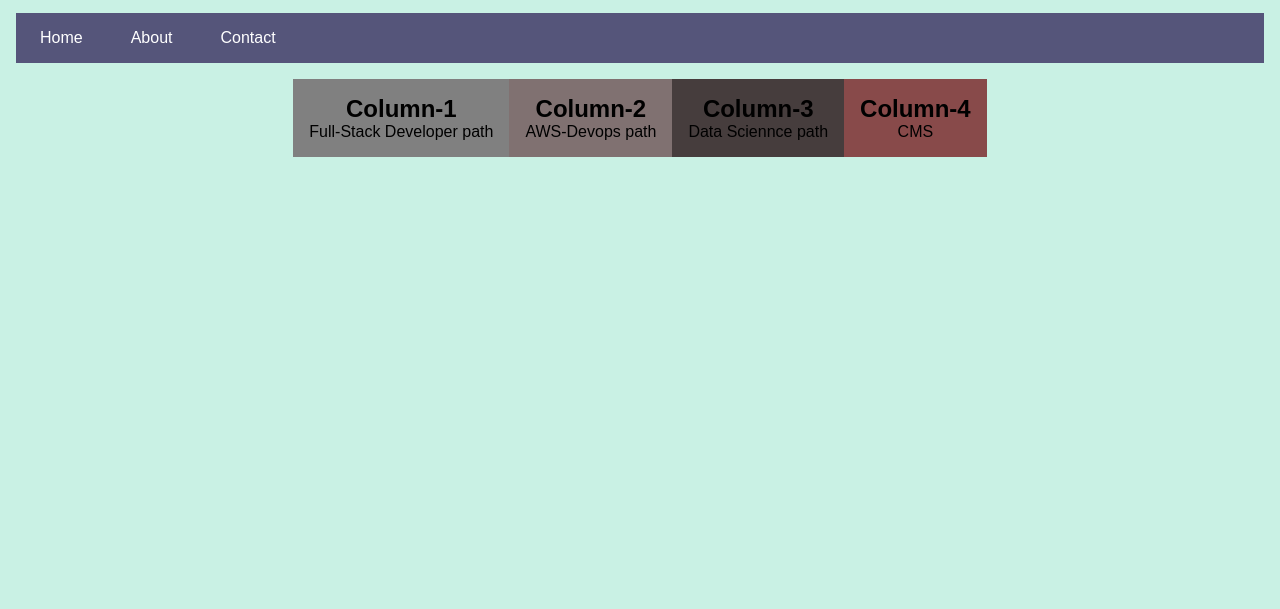
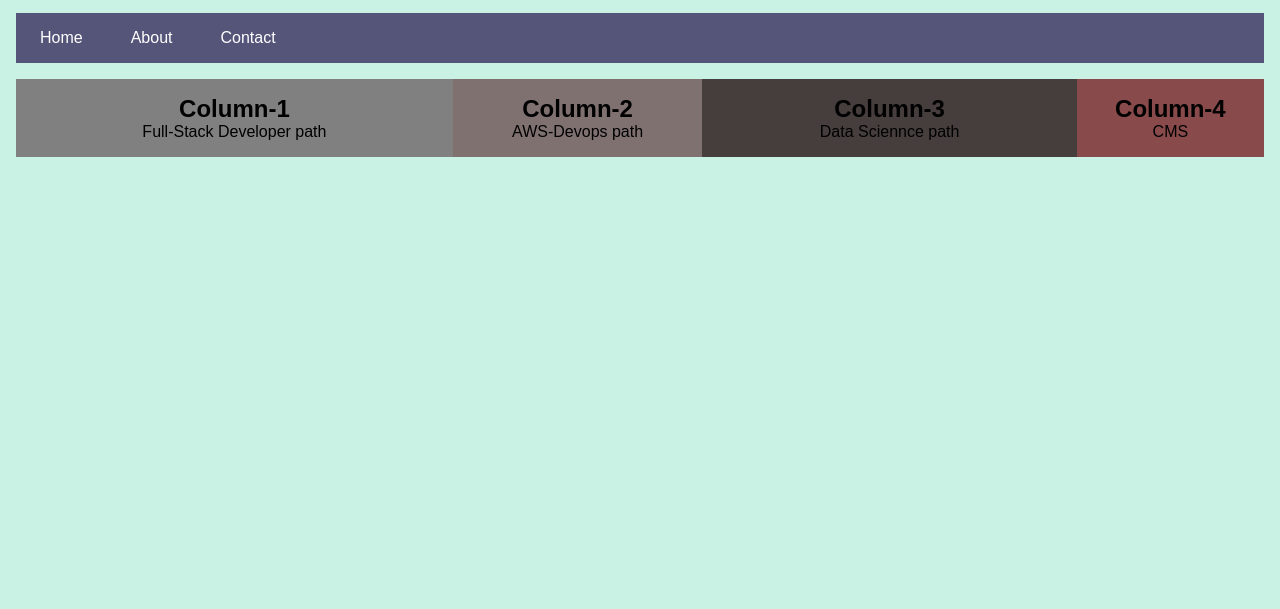
Before and after one commit to MuratCamurlu/MuratCamurluresponsive.html.io, a plain HTML site: page index.html in a window 1280 px wide. Shown: the part 191-800 px from the top of the page. Drawn offline with Linux system fonts and the light colour scheme.

Commit message:
ÇALIŞMA TAMAM

```diff
--- a/style.css
+++ b/style.css
@@ -54,19 +54,19 @@ h1 {
 }
 .fs {
   background-color: gray;
-  /* width: 35%; */
+  width: 35%;
 }
 .aws {
   background-color: rgb(128, 113, 113);
-  /* width: 20%; */
+  width: 20%;
 }
 .data {
   background-color: rgb(70, 61, 61);
-  /* width: 30%; */
+  width: 30%;
 }
 .cms {
   background-color: rgb(136, 74, 74);
-  /* width: 15%; */
+  width: 15%;
 }
 @media screen and (min-width: 600px) and (max-width: 992px) {
   body {
```
